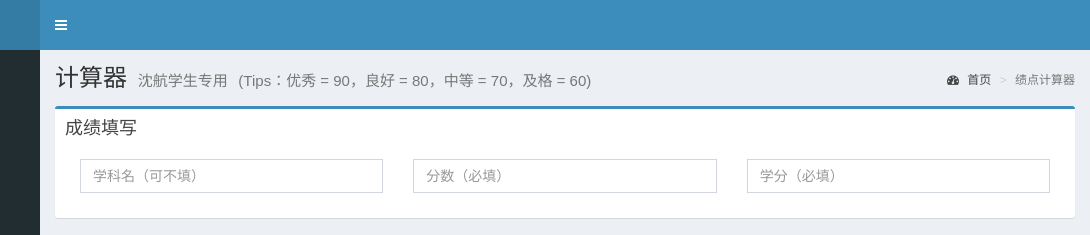
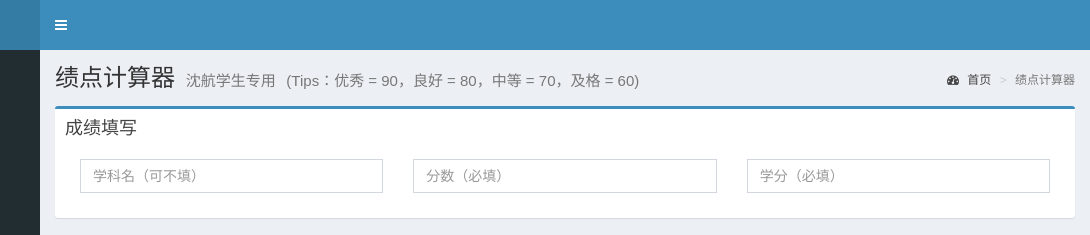
Before and after one commit to InterHorse/sau-gpa-calculator, a plain HTML site: page index.html in a window 1280 px wide. Shown: the top 235 px of the page, 190-1280 px from the left. Drawn offline with Linux system fonts and the light colour scheme.

Commit message:
[fix] "计算器"前添加”绩点“两字

```diff
--- a/index.html
+++ b/index.html
@@ -67,7 +67,7 @@
     <div class="content-wrapper">
         <!-- Content Header (Page header) -->
         <section class="content-header">
-            <h1>计算器
+            <h1>绩点计算器
                 <small> 沈航学生专用</small>
                 <small> (Tips：优秀 = 90，良好 = 80，中等 = 70，及格 = 60)</small>
             </h1>
```
